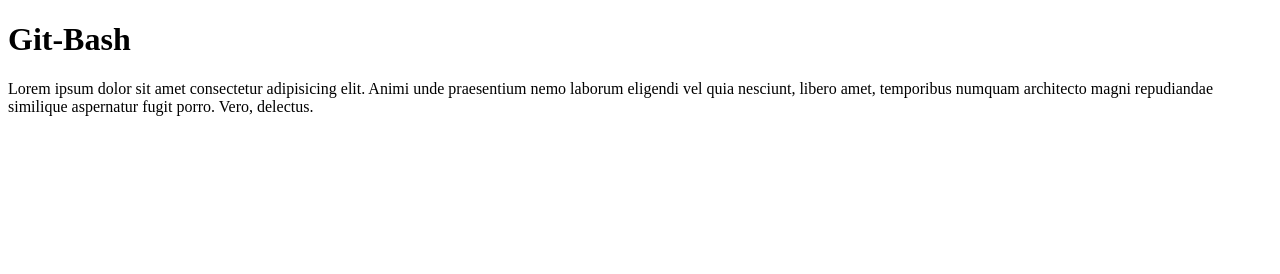
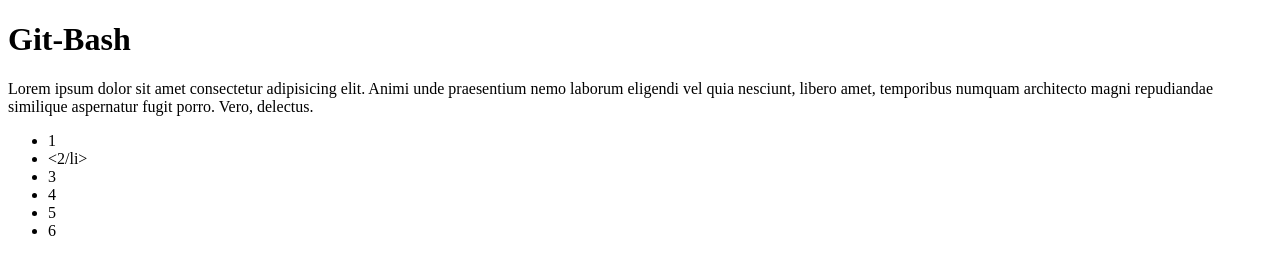
Before and after one commit to TheGoodOne18/Git, a plain HTML site: page index.html in a window 1280 px wide. Drawn offline with Linux system fonts and the light colour scheme.

Commit message:
added list items

```diff
--- a/index.html
+++ b/index.html
@@ -9,5 +9,13 @@
 <body>
     <h1>Git-Bash</h1>
     <p>Lorem ipsum dolor sit amet consectetur adipisicing elit. Animi unde praesentium nemo laborum eligendi vel quia nesciunt, libero amet, temporibus numquam architecto magni repudiandae similique aspernatur fugit porro. Vero, delectus.</p>
+    <ul>
+        <li>1</li>
+        <li><2/li>
+        <li>3</li>
+        <li>4</li>
+        <li>5</li>
+        <li>6</li>
+    </ul>
 </body>
 </html>
```
